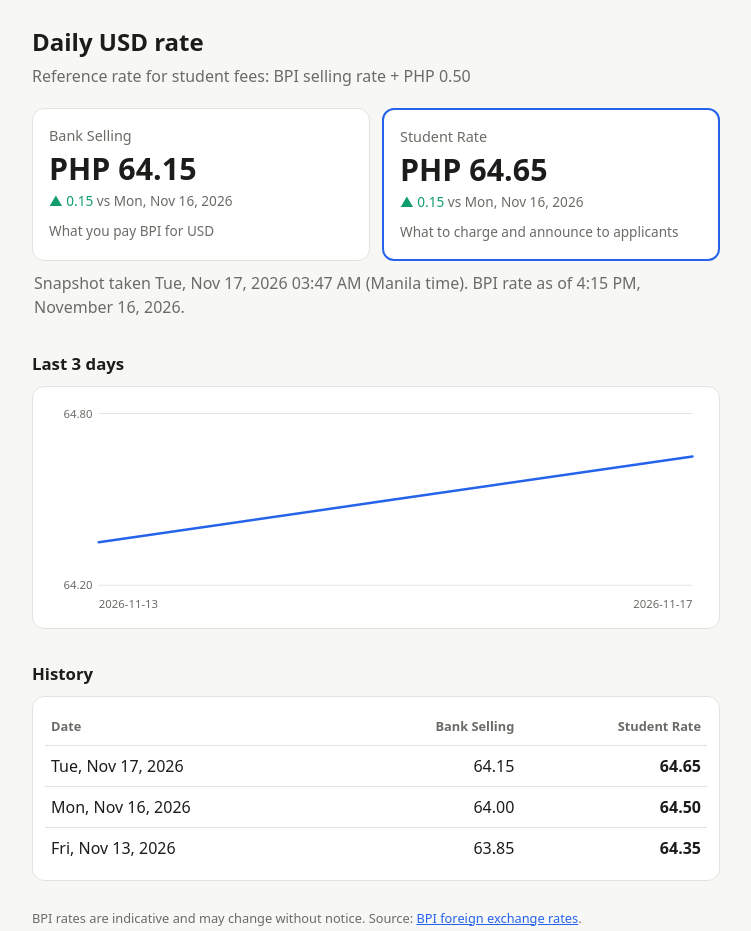
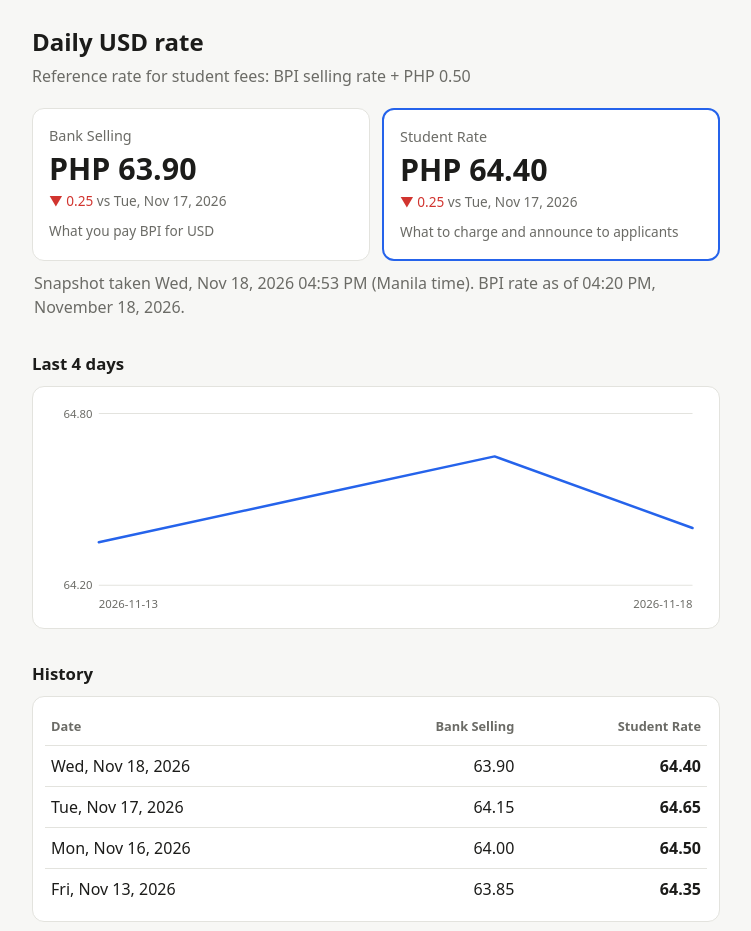
Before and after one commit to bernsediphi/BPI-Daily-Dollar-Rate, a plain HTML site: page docs/index.html in a window 1280 px wide. Shown: the top 931 px of the page, without its empty margins (264-1015 px from the left). Drawn offline with Linux system fonts and the light colour scheme.

Commit message:
Update BPI USD rate

```diff
--- a/docs/index.html
+++ b/docs/index.html
@@ -50,30 +50,30 @@ a{color:var(--accent)}
   <div class="tiles">
     <div class="tile">
       <div class="label">Bank Selling</div>
-      <div class="value">PHP 64.15</div>
-      <div class="chg"><span class="up">&#9650; 0.15</span> <span class="muted">vs Mon, Nov 16, 2026</span></div>
+      <div class="value">PHP 63.90</div>
+      <div class="chg"><span class="down">&#9660; 0.25</span> <span class="muted">vs Tue, Nov 17, 2026</span></div>
       <div class="hint">What you pay BPI for USD</div>
     </div>
     <div class="tile main">
       <div class="label">Student Rate</div>
-      <div class="value">PHP 64.65</div>
-      <div class="chg"><span class="up">&#9650; 0.15</span> <span class="muted">vs Mon, Nov 16, 2026</span></div>
+      <div class="value">PHP 64.40</div>
+      <div class="chg"><span class="down">&#9660; 0.25</span> <span class="muted">vs Tue, Nov 17, 2026</span></div>
       <div class="hint">What to charge and announce to applicants</div>
     </div>
   </div>
-  <p class="muted" style="margin:10px 2px 0">Snapshot taken Tue, Nov 17, 2026 03:47 AM (Manila time).
-    BPI rate as of 4:15 PM, November 16, 2026.</p>
+  <p class="muted" style="margin:10px 2px 0">Snapshot taken Wed, Nov 18, 2026 04:53 PM (Manila time).
+    BPI rate as of 04:20 PM, November 18, 2026.</p>
 
-  <h2>Last 3 days</h2>
+  <h2>Last 4 days</h2>
   <div class="card"><svg viewBox="0 0 640 210" role="img"
-  aria-label="Line chart of the student rate, last 3 days">
+  aria-label="Line chart of the student rate, last 4 days">
   <line class="grid" x1="52" y1="14.0" x2="626" y2="14.0"/>
   <line class="grid" x1="52" y1="180.0" x2="626" y2="180.0"/>
   <text class="axis" x="46" y="18.0" text-anchor="end">64.80</text>
   <text class="axis" x="46" y="184.0" text-anchor="end">64.20</text>
   <text class="axis" x="52" y="202" text-anchor="start">2026-11-13</text>
-  <text class="axis" x="626" y="202" text-anchor="end">2026-11-17</text>
-  <polyline class="line" points="52.0,138.5 339.0,97.0 626.0,55.5"/>
+  <text class="axis" x="626" y="202" text-anchor="end">2026-11-18</text>
+  <polyline class="line" points="52.0,138.5 243.3,97.0 434.7,55.5 626.0,124.7"/>
 </svg></div>
 
   <h2>History</h2>
@@ -81,6 +81,7 @@ a{color:var(--accent)}
     <table>
       <thead><tr><th>Date</th><th>Bank Selling</th><th>Student Rate</th></tr></thead>
       <tbody>
+<tr><td>Wed, Nov 18, 2026</td><td>63.90</td><td class="rate">64.40</td></tr>
 <tr><td>Tue, Nov 17, 2026</td><td>64.15</td><td class="rate">64.65</td></tr>
 <tr><td>Mon, Nov 16, 2026</td><td>64.00</td><td class="rate">64.50</td></tr>
 <tr><td>Fri, Nov 13, 2026</td><td>63.85</td><td class="rate">64.35</td></tr>
```
Also changed, not shown: docs/rates.json (+9 -0 lines).
